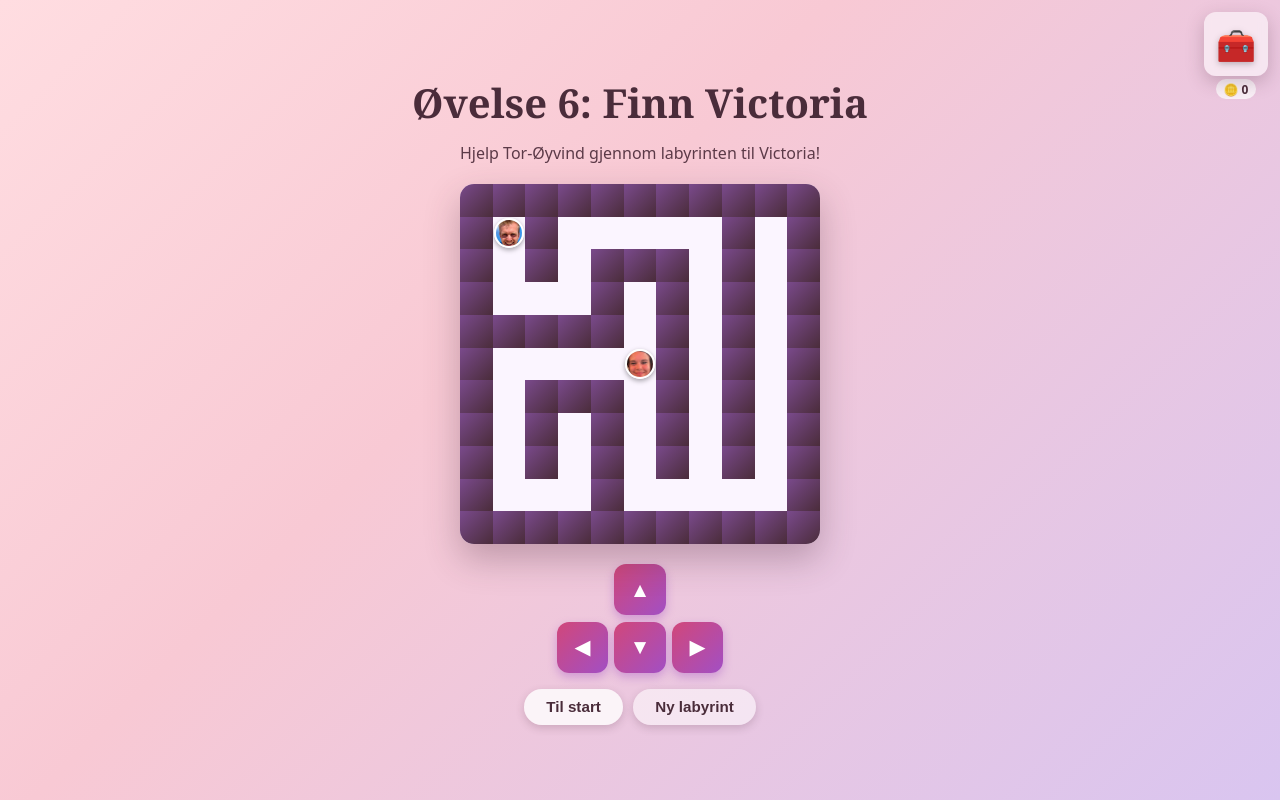
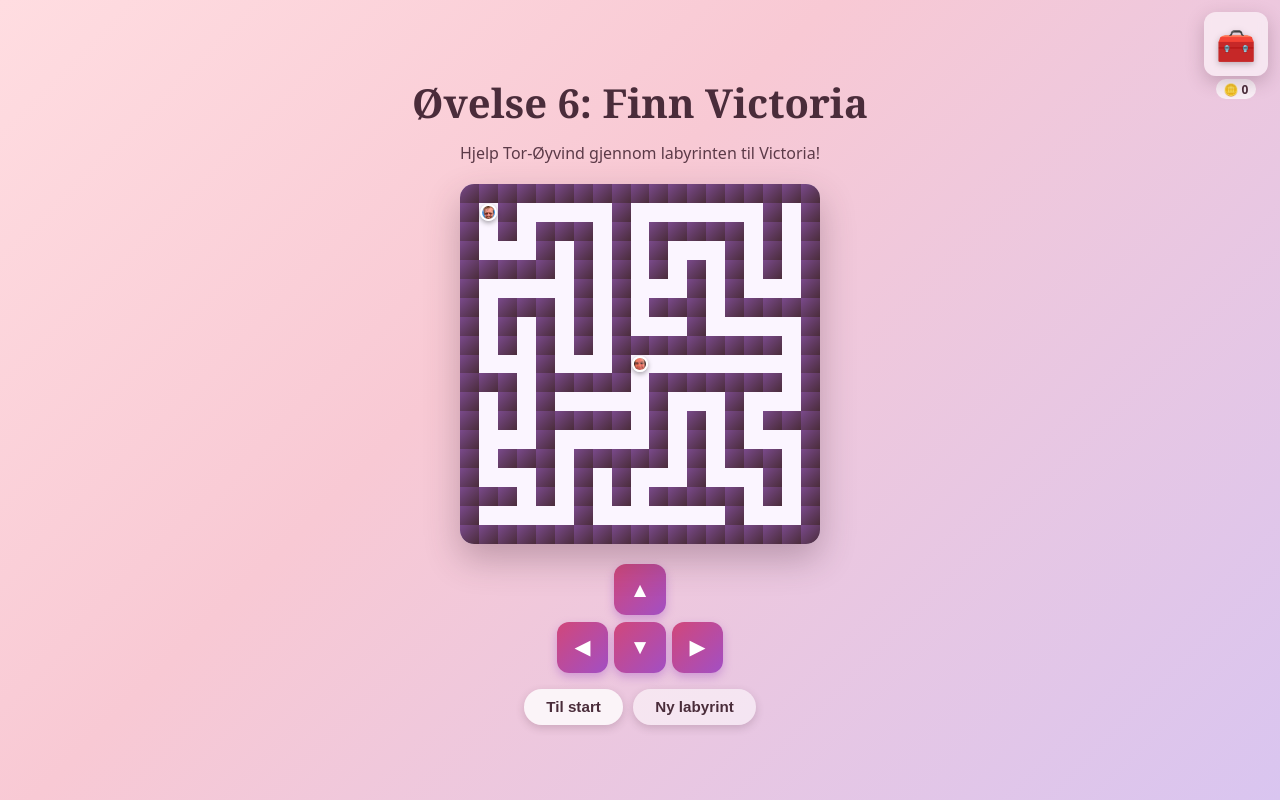
Before and after one commit to henrikaburmann/bryllupsgave, a React (Vite) app: page /spill/6 in a window 1280 px wide. Built offline with nearby package versions, Linux system fonts and the light colour scheme.

Commit message:
Make maze harder: larger 19x19 grid

```diff
--- a/src/pages/MazeGame.tsx
+++ b/src/pages/MazeGame.tsx
@@ -8,7 +8,7 @@ import victoriaImage from '../images/flappyBirdGame/Victoria-flappy.png'
 import './MazeGame.css'
 
 const GAME_ID = 6
-const SIZE = 11 // odd number
+const SIZE = 19 // odd number
 const START = { x: 1, y: 1 }
 const GOAL = { x: (SIZE - 1) / 2, y: (SIZE - 1) / 2 }
 
```
